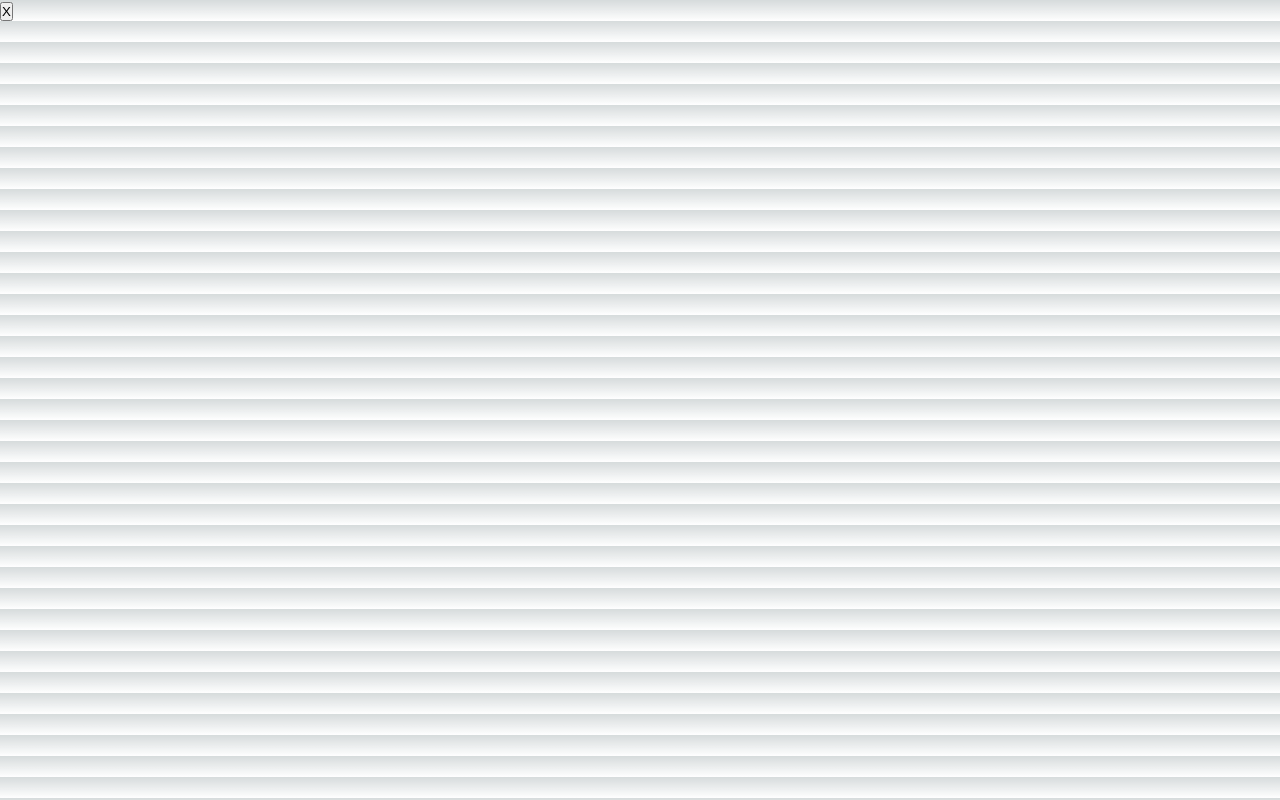
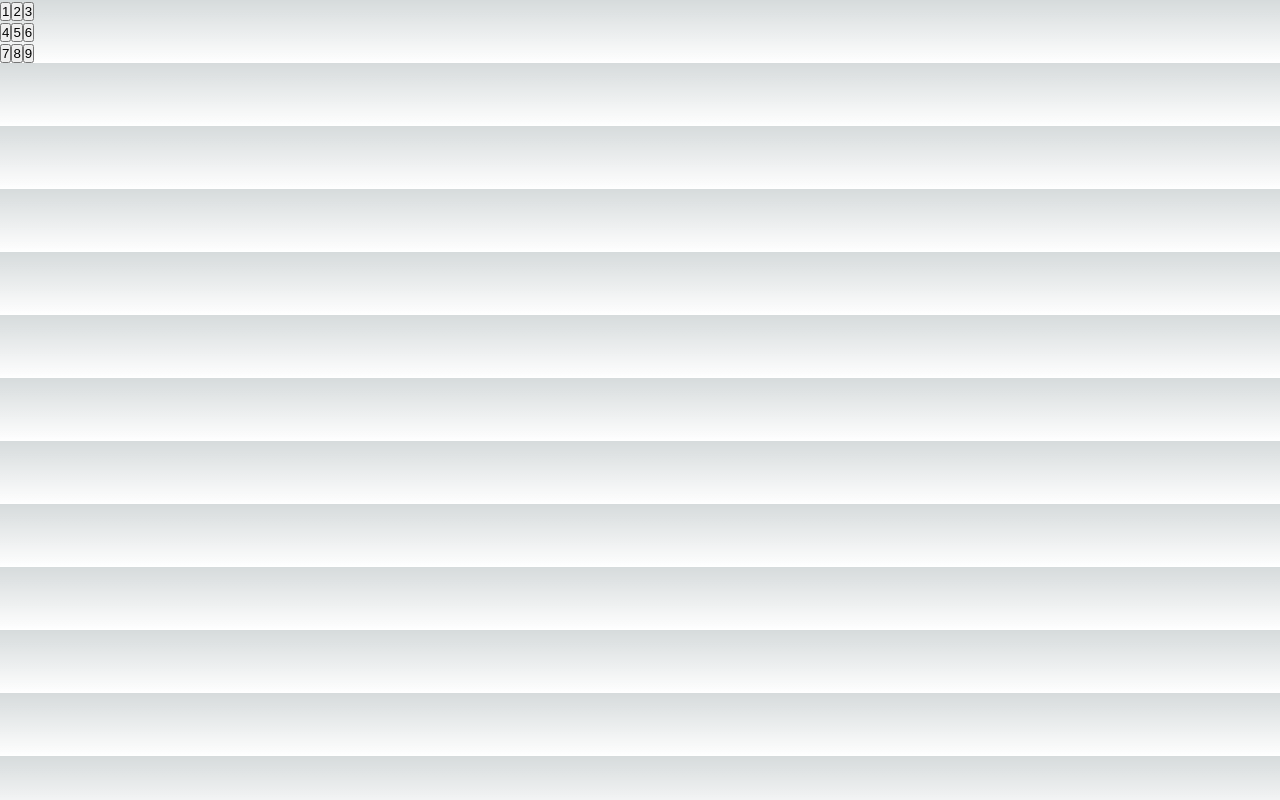
Before and after one commit to ai-biz20-sasaki/tic-tac-toe, a Next.js app: page / in a window 1280 px wide. Built offline with nearby package versions, Linux system fonts and the light colour scheme.

Commit message:
9×9のボードを作成

```diff
--- /dev/null
+++ b/src/app/component/Board.tsx
@@ -0,0 +1,21 @@
+export default function Board() {
+  return (
+    <>
+      <div className="board-row">
+        <button className="square">1</button>
+        <button className="square">2</button>
+        <button className="square">3</button>
+      </div>
+      <div className="board-row">
+        <button className="square">4</button>
+        <button className="square">5</button>
+        <button className="square">6</button>
+      </div>
+      <div className="board-row">
+        <button className="square">7</button>
+        <button className="square">8</button>
+        <button className="square">9</button>
+      </div>
+    </>
+  )
+}
--- a/src/app/component/Square.tsx
+++ /dev/null
@@ -1,3 +0,0 @@
-export default function Square() {
-  return <button className="square">X</button>;
-}
--- a/src/app/page.tsx
+++ b/src/app/page.tsx
@@ -1,4 +1,4 @@
-import Square from "./component/Square";
+import Square from "./component/Board";
 
 export default function Home() {
   return (
```
